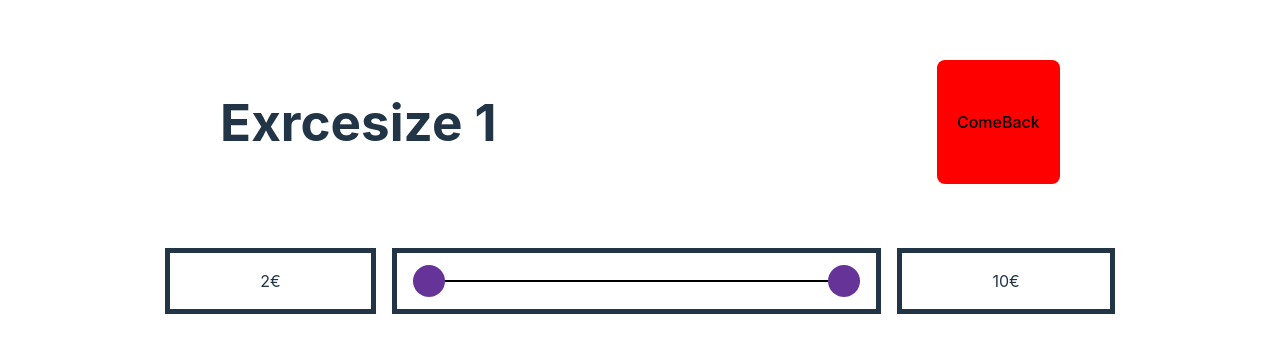
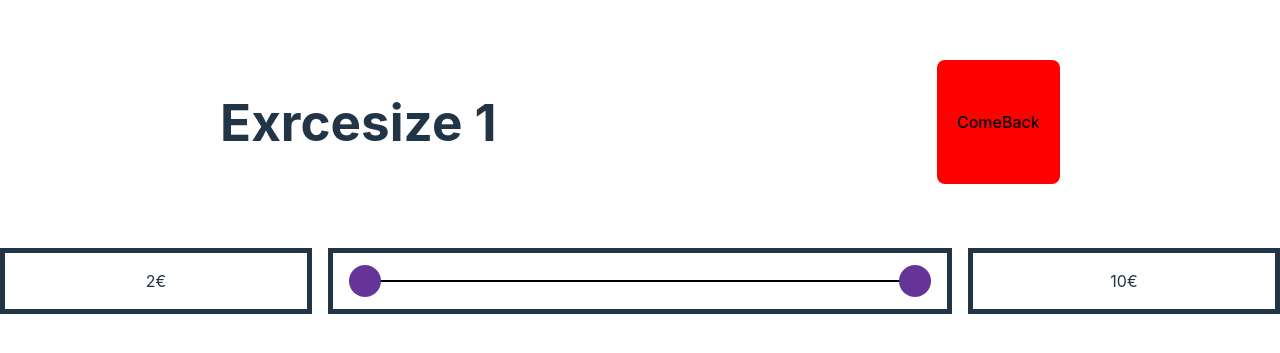
Before and after one commit to fpadroncc/slider-prices, a React (Vite) app: page /exercise1 in a window 1280 px wide. Shown: the part 213-566 px from the top of the page. Built offline with nearby package versions, Linux system fonts and the light colour scheme.

Commit message:
feat: :art: add set value for inputs
Add set value for inputs and some styles

```diff
--- a/src/components/SliderContainer.tsx
+++ b/src/components/SliderContainer.tsx
@@ -1,15 +1,20 @@
 import React from "react";
 import Slider from "./Slider";
-import "./slider_container.css";
+import SliderInput from "./SliderInput";
+import "./slider-container.css";
 
 export default function SliderContainer() {
   return (
     <div className="container">
-      <div className="default_box label_left">2€</div>
+      <div className="default_box label_left">
+        <SliderInput value={2} />
+      </div>
       <div className="default_box slide">
         <Slider />
       </div>
-      <div className="default_box label_right">10€</div>
+      <div className="default_box label_right">
+        <SliderInput value={10} />
+      </div>
     </div>
   );
 }
--- /dev/null
+++ b/src/components/SliderInput.tsx
@@ -0,0 +1,26 @@
+import React, { useState, KeyboardEvent } from "react";
+
+export default function SliderInput({ value }: { value: number }) {
+  const [enableInput, setEnableInput] = useState<boolean>(false);
+  const [changeValue, setChangeValue] = useState<number>(value);
+
+  const valueChange = (event: KeyboardEvent<HTMLInputElement>) => {
+    if (event.key === "Enter" || event.key === "Escape") {
+      setEnableInput(false);
+    }
+  };
+
+  return (
+    <div onDoubleClick={() => setEnableInput(true)}>
+      {enableInput ? (
+        <input
+          value={changeValue}
+          onChange={(e) => setChangeValue(Number(e.target.value))}
+          onKeyDown={valueChange}
+        />
+      ) : (
+        <label>{changeValue}€</label>
+      )}
+    </div>
+  );
+}
--- a/src/components/slider_container.css
+++ b/src/components/slider-container.css
@@ -1,8 +1,10 @@
 .container {
   display: grid;
-  grid-template-areas: ". label_left slide slide slide label_right .";
+  grid-template-areas: "label_left slide label_right";
+  grid-template-columns: 0.5fr 1fr 0.5fr;
   gap: 1rem;
   text-align: center;
+  width: 100%;
 }
 
 .default_box {
```
